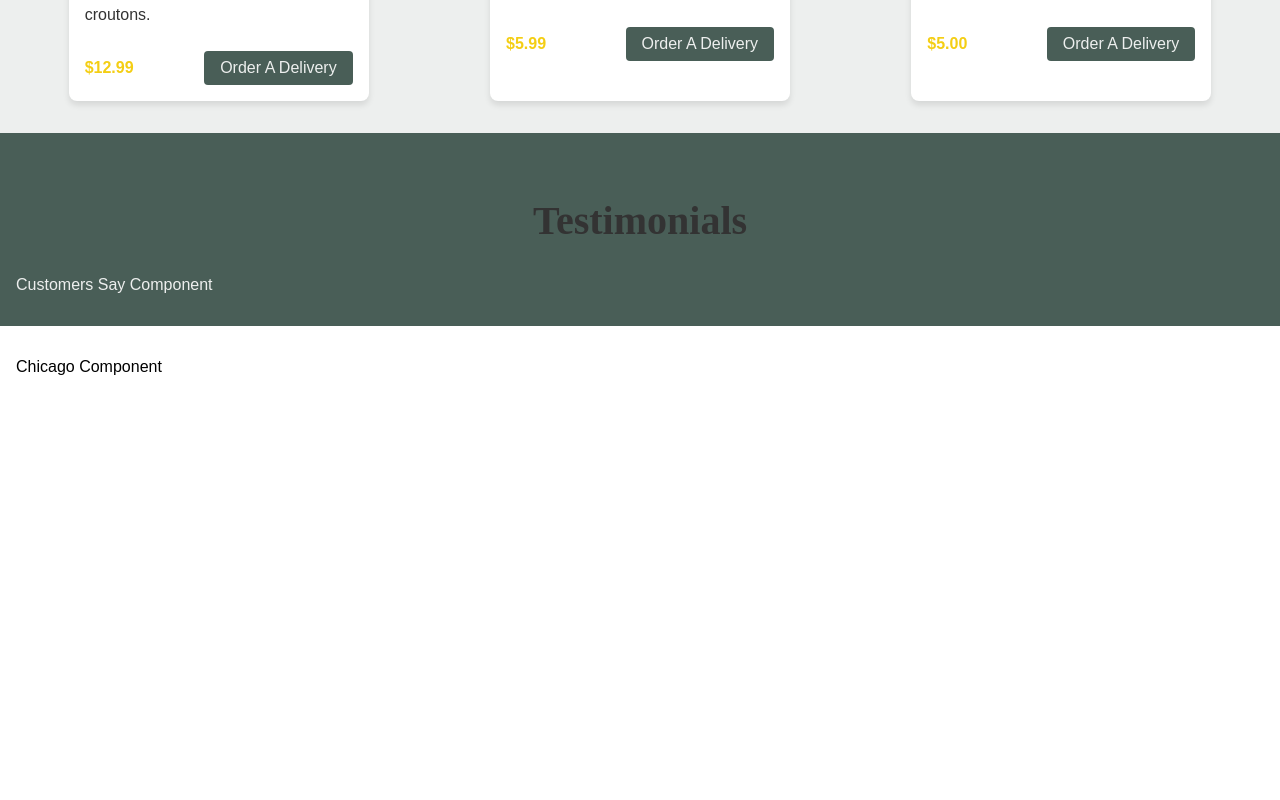
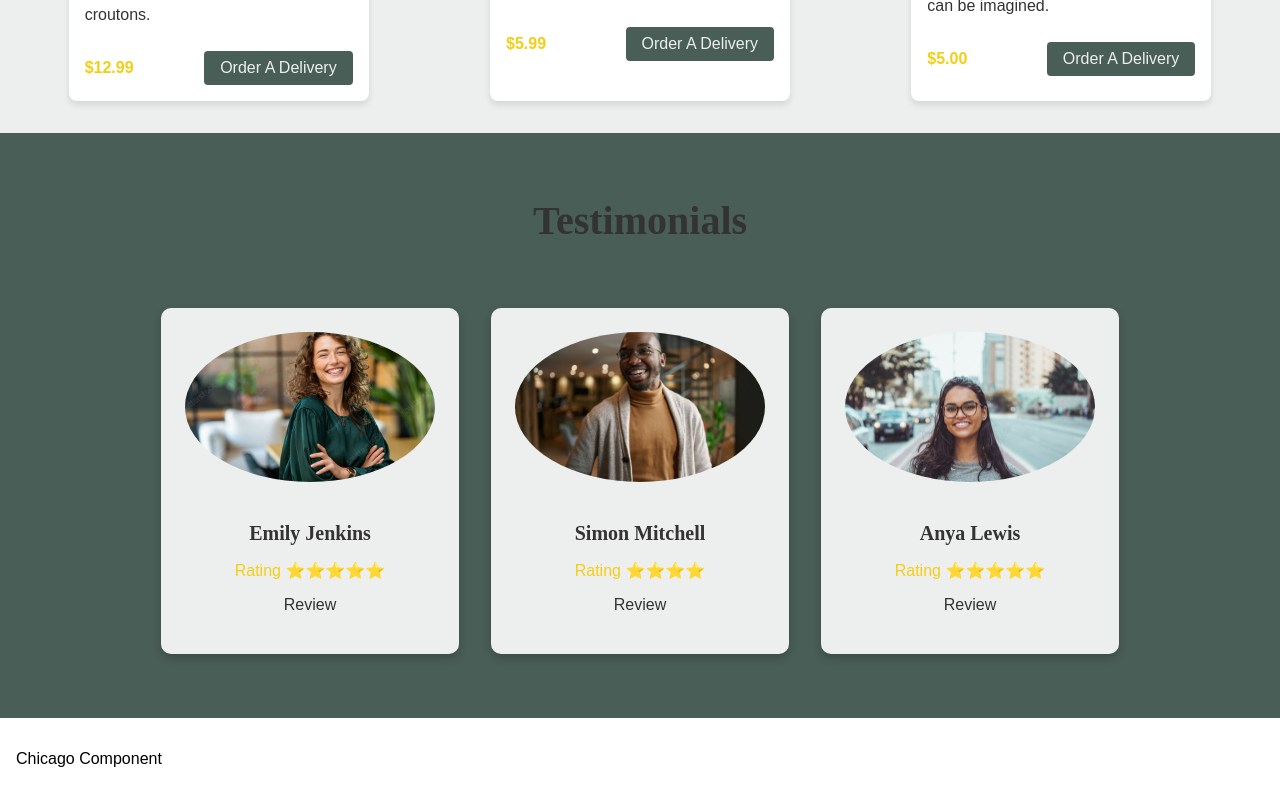
Before and after one commit to AshleyLL-glitch/little-lemon-restaurant, a React (Create React App) app: page / in a window 1280 px wide. Shown: the part 998-1798 px from the top of the page. Before the commit the page ends 1406 px from the top, so only its background shows below. Built offline with nearby package versions, Linux system fonts and the light colour scheme.

Commit message:
finished cusomters say component

```diff
--- /dev/null
+++ b/src/components/CustomersSay.css
@@ -0,0 +1,45 @@
+.testimonials-container {
+    display: flex;
+    justify-content: center;
+    gap: 2rem;
+    padding: 2rem;
+    background-color: #495e57;
+  }
+
+  .testimonial-card {
+    background-color: #edefee;
+    border-radius: 10px;
+    padding: 1.5rem;
+    text-align: center;
+    box-shadow: 0 4px 8px rgba(0, 0, 0, 0.2);
+    width: 250px;
+  }
+
+  .testimonial-image {
+    width: 100%;
+    height: 150px;
+    border-radius: 50%;
+    object-fit: cover;
+    margin-bottom: 1rem;
+  }
+
+  .testimonial-name {
+    font-family: "Markazi Text", serif;
+    font-size: 20px;
+    font-weight: bold;
+    color: #333333;
+    margin-bottom: 0.5rem;
+  }
+
+  .testimonial-rating {
+    font-family: "Karla", sans-serif;
+    font-size: 16px;
+    color: #f4ce14;
+    margin-bottom: 0.5rem;
+  }
+
+  .testimonial-review {
+    font-family: "Karla", sans-serif;
+    font-size: 16px;
+    color: #333333;
+  }
--- a/src/components/CustomersSay.js
+++ b/src/components/CustomersSay.js
@@ -1,5 +1,42 @@
 import React from "react";
+import "./CustomersSay.css";
 
 export default function CustomersSay() {
-  return <div>Customers Say Component</div>;
+  const testimonials = [
+    {
+      name: "Emily Jenkins",
+      image: "/assets/Emily.jpg",
+      rating: 5,
+      review: "Review",
+    },
+    {
+      name: "Simon Mitchell",
+      image: "/assets/Simon.jpg",
+      rating: 4,
+      review: "Review",
+    },
+    {
+      name: "Anya Lewis",
+      image: "/assets/Anya.jpeg",
+      rating: 5,
+      review: "Review",
+    },
+  ];
+
+  return (
+    <div className="testimonials-container">
+      {testimonials.map((testimonial, index) => (
+        <div key={index} className="testimonial-card">
+          <img
+            src={testimonial.image}
+            alt={testimonial.name}
+            className="testimonial-image"
+          />
+          <h3 className="testimonial-name">{testimonial.name}</h3>
+          <p className="testimonial-rating">Rating {Array(testimonial.rating).fill("⭐").join("")}</p>
+          <p className="testimonial-review">{testimonial.review}</p>
+        </div>
+      ))}
+    </div>
+  );
 }
--- a/src/components/Specials.js
+++ b/src/components/Specials.js
@@ -15,14 +15,14 @@ export default function Specials() {
       description:
         "Our Bruschetta is made from grilled bread that has been smeared with garlic and seasoned with salt and olive oil.",
       price: "$5.99",
-      image: "/assets/bruchetta.jpg",
+      image: "/assets/bruchetta.svg",
     },
     {
       title: "Lemon Dessert",
       description:
         "This comes straight from Grandma's recipe book; every last ingredient has been sourced and is as authentic as can be imagined.",
       price: "$5.00",
-      image: "/assets/lemon-dessert.jpg",
+      image: "/assets/lemon dessert.jpg",
     },
   ];
 
```
